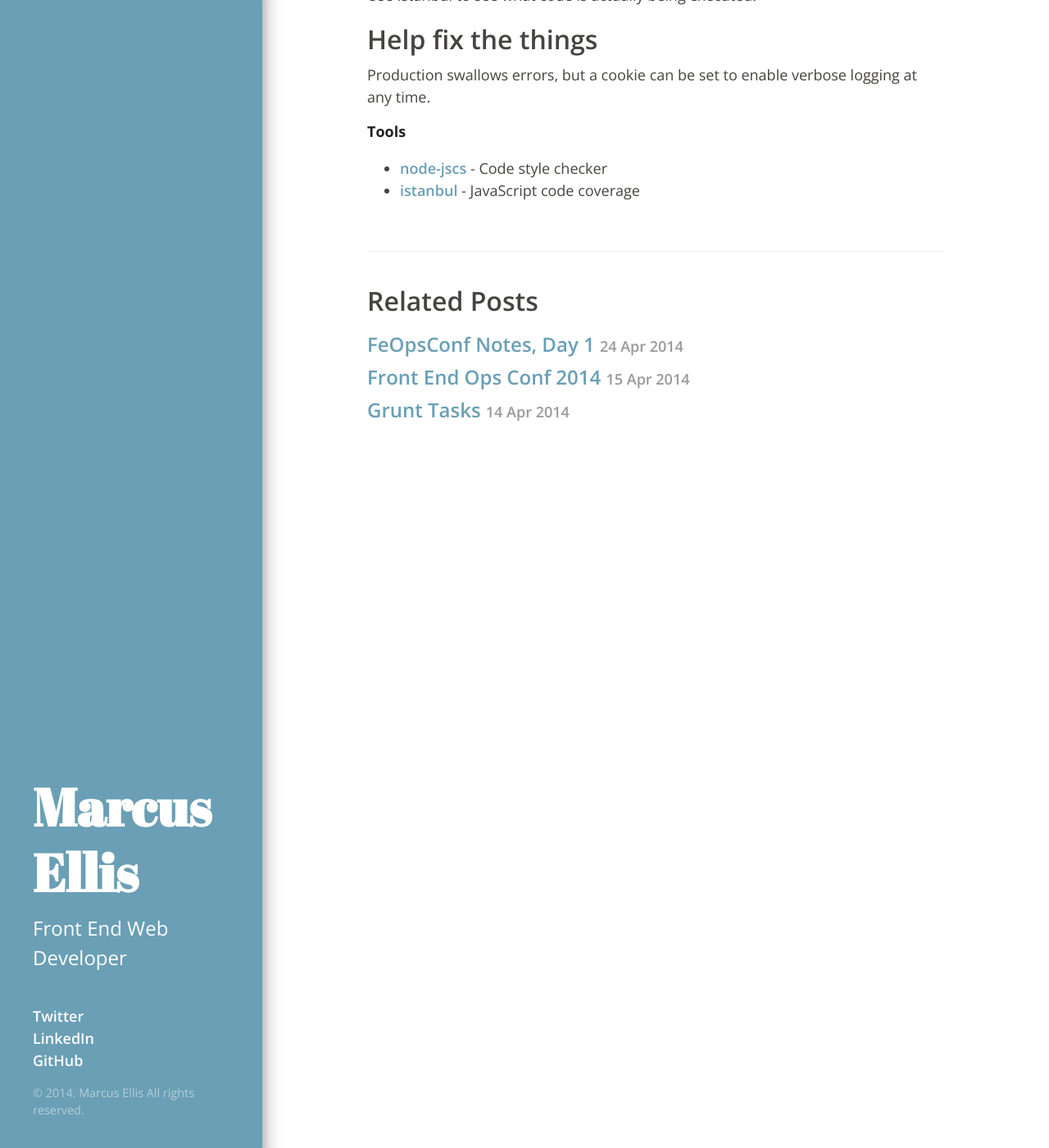
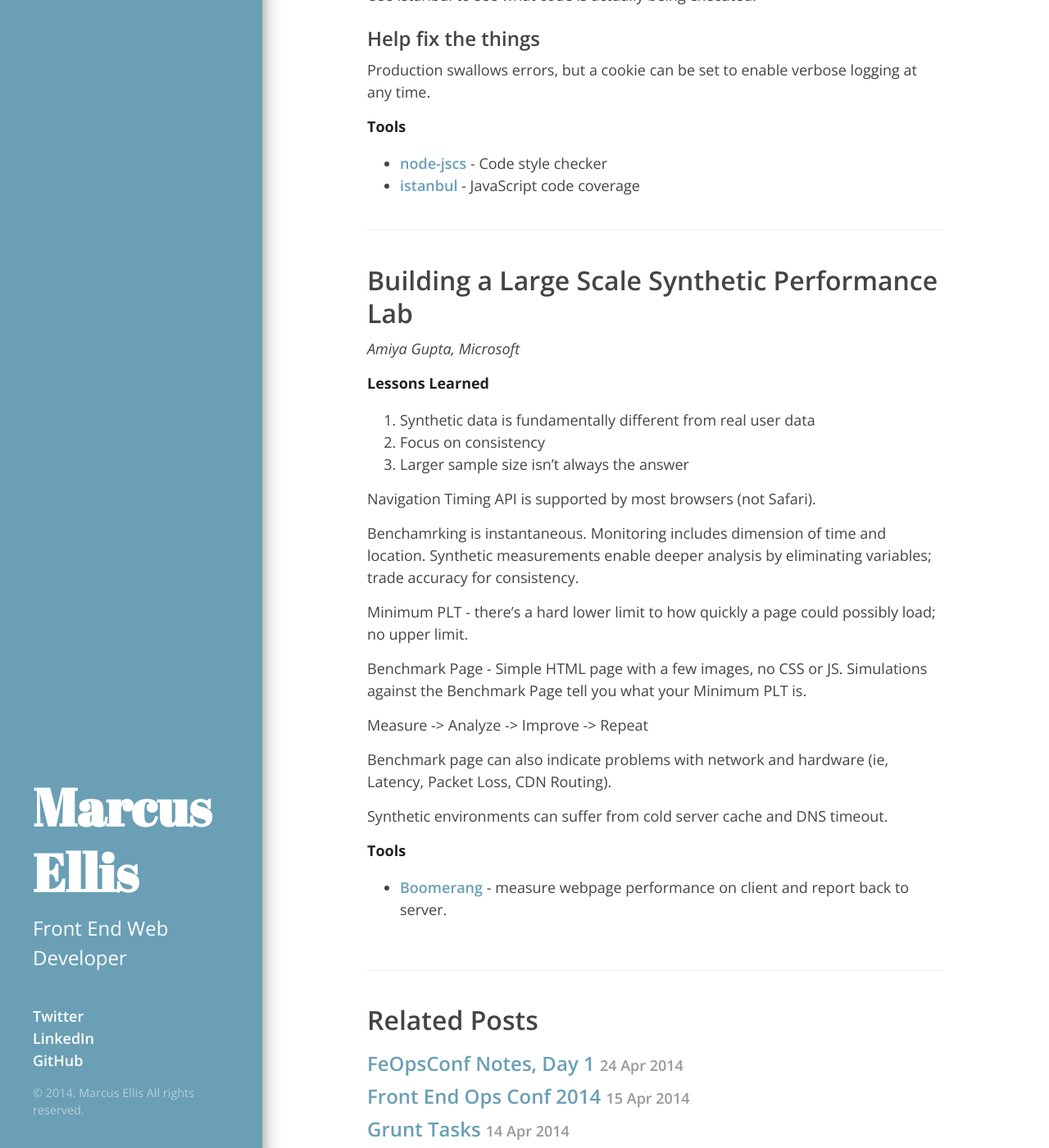
Before and after one commit to marcusellis05/marcusellis05.github.io, a Jekyll site: the page built from _posts/2014-04-25-feops-conf-day-2.md, in a window 1280 px wide and 1400 px high, scrolled down 3537 px. Shown: the whole window at 82% size. Built offline with Jekyll 4.4.1, drawn with Linux system fonts in a browser that asks for light colours; Markdown is read by kramdown in place of the engine named in the settings.

Commit message:
adding synthetic perf lab notes

```diff
--- a/_posts/2014-04-25-feops-conf-day-2.md
+++ b/_posts/2014-04-25-feops-conf-day-2.md
@@ -141,7 +141,7 @@ Logging errors with more detail, categorization, hashed stack traces.
 
 Use Istanbul to see what code is actually being executed.
 
-## Help fix the things
+### Help fix the things
 
 Production swallows errors, but a cookie can be set to enable verbose logging at any time.
 
@@ -149,3 +149,33 @@ Production swallows errors, but a cookie can be set to enable verbose logging at
 
 * [node-jscs](https://github.com/mdevils/node-jscs) - Code style checker
 * [istanbul](https://github.com/gotwarlost/istanbul) - JavaScript code coverage
+
+-----
+
+## Building a Large Scale Synthetic Performance Lab
+
+*Amiya Gupta, Microsoft*
+
+**Lessons Learned**
+
+1. Synthetic data is fundamentally different from real user data
+1. Focus on consistency
+1. Larger sample size isn't always the answer
+
+Navigation Timing API is supported by most browsers (not Safari).
+
+Benchamrking is instantaneous. Monitoring includes dimension of time and location. Synthetic measurements enable deeper analysis by eliminating variables; trade accuracy for consistency.
+
+Minimum PLT - there's a hard lower limit to how quickly a page could possibly load; no upper limit.
+
+Benchmark Page - Simple HTML page with a few images, no CSS or JS. Simulations against the Benchmark Page tell you what your Minimum PLT is.
+
+Measure -> Analyze -> Improve -> Repeat
+
+Benchmark page can also indicate problems with network and hardware (ie, Latency, Packet Loss, CDN Routing).
+
+Synthetic environments can suffer from cold server cache and DNS timeout.
+
+**Tools**
+
+* [Boomerang](http://yahoo.github.io/boomerang/doc/) - measure webpage performance on client and report back to server.
```
